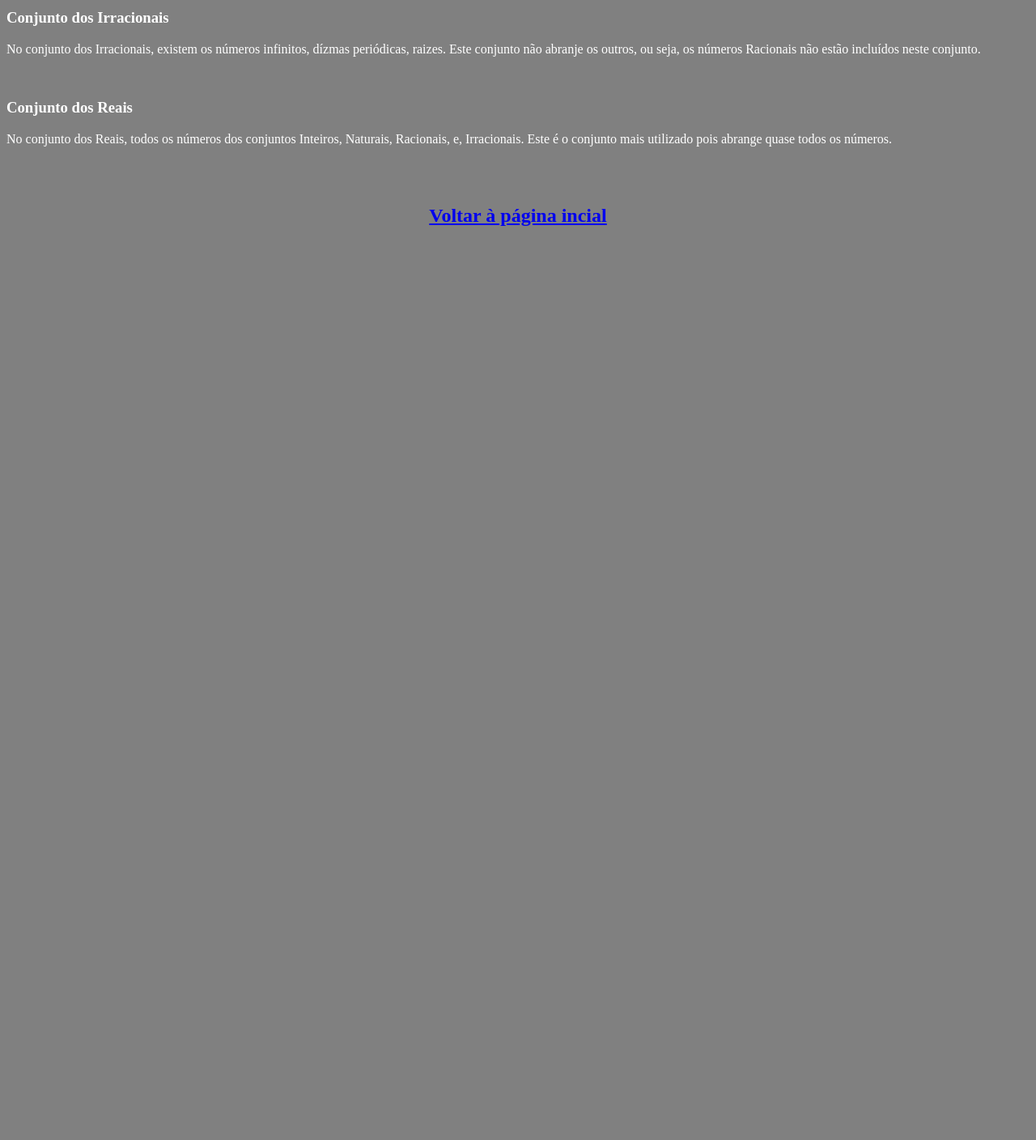
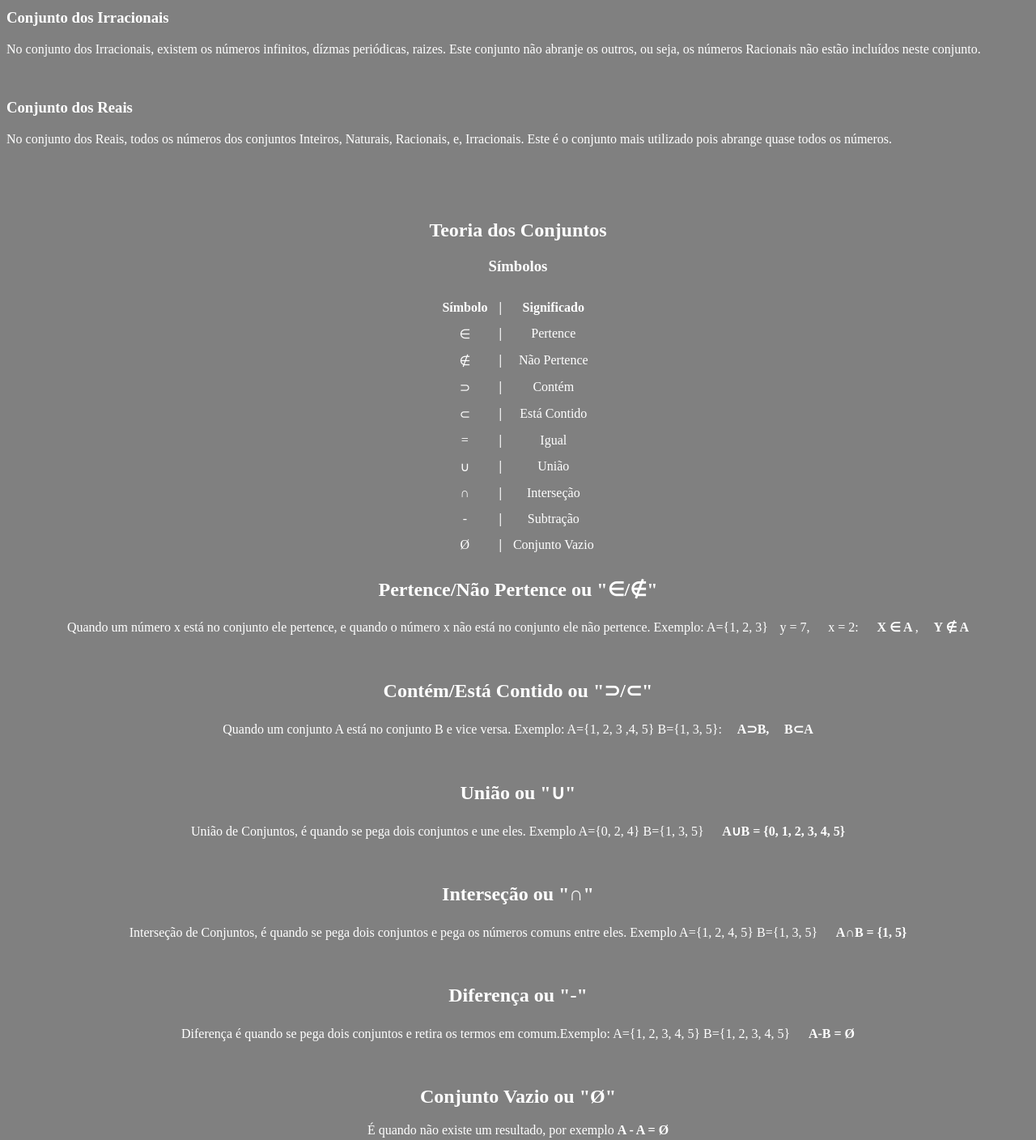
Before and after one commit to jfassina/portfolio, a plain HTML site: page materias/conjuntos/conjunto.html in a window 1280 px wide. Shown: the part 855-2263 px from the top of the page at 81% size. Before the commit the page ends 1155 px from the top, so only its background shows below. Drawn offline with Linux system fonts and the light colour scheme.

Commit message:
Portfolio Versão 1.69.1205
Nesta Versão a parte de Conjuntos está concluída

```diff
--- a/materias/conjuntos/conjunto.html
+++ b/materias/conjuntos/conjunto.html
@@ -39,35 +39,35 @@
             <br>
             <li><a href="#reais">Números Reais</a></li>
             <br>
-             <li><a href="#">Fontes</a></li>
+            <li><a href="#teoria">Teoria dos Conjuntos</a></li>
             <br>
             <li><a href="../../index.html">Voltar</a></li>
         </ul>
 
         <br><br>
 
-        <h3>Conjunto dos Naturais</h3>
+        <h3 id="naturais">Conjunto dos Naturais</h3>
         <p>
             Neste conjunto existem os números de 0 à 9, por exemplo 1, 22, 420.
         </p>
 
         <br>
 
-        <h3>Conjunto dos Inteiros</h3>
+        <h3 id="inteiros">Conjunto dos Inteiros</h3>
         <p>
             Neste conjunto existem os números negativos, mais o conjunto dos Naturais.
         </p>
 
         <br>
 
-        <h3>Conjunto dos Racionais</h3>
+        <h3 id="racionais">Conjunto dos Racionais</h3>
         <p>
             No conjunto dos Racionais, existem os números com vírgula, frações, mais os conjuntos dos Inteiros.
         </p>
 
         <br>
 
-        <h3>Conjunto dos Irracionais</h3>
+        <h3 id="irracionais">Conjunto dos Irracionais</h3>
         <p>
             No conjunto dos Irracionais, existem os números infinitos, dízmas periódicas, raizes. Este conjunto não
             abranje os outros, ou seja, os números Racionais não estão incluídos neste conjunto.
@@ -80,6 +80,130 @@ Neste conjunto existem os números de 0 à 9, por exemplo 1, 22, 420.
             No conjunto dos Reais, todos os números dos conjuntos Inteiros, Naturais, Racionais, e, Irracionais. Este é
             o conjunto mais utilizado pois abrange quase todos os números.
         </p>
+
+        <br>
+        <br>
+        <br>
+
+        <h2 id="teoria" align="middle">Teoria dos Conjuntos</h2>
+        <center>
+            <h3>Símbolos</h3>
+
+            <table cellpadding="2" cellspacing="10">
+
+                <thead>
+                    <th scope="col" rowspan="32" align="middle">Símbolo</th>
+                    <th align="middle"> | </th>
+                    <th scope="col" rowspan="32" align="middle">Significado</th>
+                </thead>
+
+                <tbody>
+                    <tr>
+                        <td align="middle">∈</td>
+                        <th align="middle"> | </th>
+                        <td align="middle">Pertence</td>
+                    </tr>
+                    <tr>
+                        <td align="middle">∉</td>
+                        <th align="middle"> | </th>
+                        <td align="middle">Não Pertence</td>
+                    </tr>
+
+                    <tr>
+                        <td align="middle">⊃</td>
+                        <th align="middle"> | </th>
+                        <td align="middle">Contém</td>
+                    </tr>
+                    <tr>
+                        <td align="middle">⊂</td>
+                        <th align="middle"> | </th>
+                        <td align="middle">Está Contido</td>
+                    </tr>
+
+                    <tr>
+                        <td align="middle">=</td>
+                        <th align="middle"> | </th>
+                        <td align="middle">Igual</td>
+                    </tr>
+
+                    <tr>
+                        <td align="middle">∪</td>
+                        <th align="middle"> | </th>
+                        <td align="middle">União</td>
+                    </tr>
+                    <tr>
+                        <td align="middle">∩</td>
+                        <th align="middle"> | </th>
+                        <td align="middle">Interseção</td>
+                    </tr>
+
+                    <tr>
+                        <td align="middle">-</td>
+                        <th align="middle"> | </th>
+                        <td align="middle">Subtração</td>
+                    </tr>
+
+                    <tr>
+                        <td align="middle">Ø</td>
+                        <th align="middle"> | </th>
+                        <td align="middle">Conjunto Vazio</td>
+                    </tr>
+
+                </tbody>
+
+            </table>
+
+        </center>
+
+
+        <h2 align="middle">Pertence/Não Pertence ou "∈/∉"</h2>
+        <p align="middle">
+            Quando um número x está no conjunto ele pertence, e quando o número x não está no conjunto ele não pertence.
+            Exemplo: A={1, 2, 3}ㅤy = 7, ㅤ x = 2: ㅤ <b> X ∈ A </b>,<b>ㅤ Y ∉ A </b>
+        </p>
+
+        <br>
+
+
+        <h2 align="middle">Contém/Está Contido ou "⊃/⊂"</h2>
+        <p align="middle">
+            Quando um conjunto A está no conjunto B e vice versa. Exemplo: A={1, 2, 3 ,4, 5} B={1, 3, 5}: <b> ㅤA⊃B, ㅤB⊂A </b>
+        </p>
+
+        <br>
+
+
+        <h2 align="middle">União ou "∪"</h2>
+        <p align="middle">
+            União de Conjuntos, é quando se pega dois conjuntos e une eles. Exemplo A={0, 2, 4} B={1, 3, 5} ㅤ<b> A∪B =
+                {0, 1, 2, 3, 4, 5}</b>
+        </p>
+
+        <br>
+
+
+        <h2 align="middle">Interseção ou "∩"</h2>
+        <p align="middle">
+            Interseção de Conjuntos, é quando se pega dois conjuntos e pega os números comuns entre eles. Exemplo
+            A={1, 2, 4, 5} B={1, 3, 5} ㅤ<b> A∩B = {1, 5}</b>
+        </p>
+
+        <br>
+
+        <h2 align="middle">Diferença ou "-"</h2>
+        <p align="middle">
+            Diferença é quando se pega dois conjuntos e retira os termos em comum.Exemplo: A={1, 2, 3, 4, 5} B={1, 2, 3, 4, 5} ㅤ<b> A-B = Ø</b>
+        </p>
+
+        <br>
+
+        <h2 align="middle">Conjunto Vazio ou "Ø"</h2>
+        <p align="middle">
+            É quando não existe um resultado, por exemplo <b>A - A = Ø</b>
+        </p>
+
+        <br>
+
 
 
 
```
Lines whose indentation alone changed are shown as unchanged.
